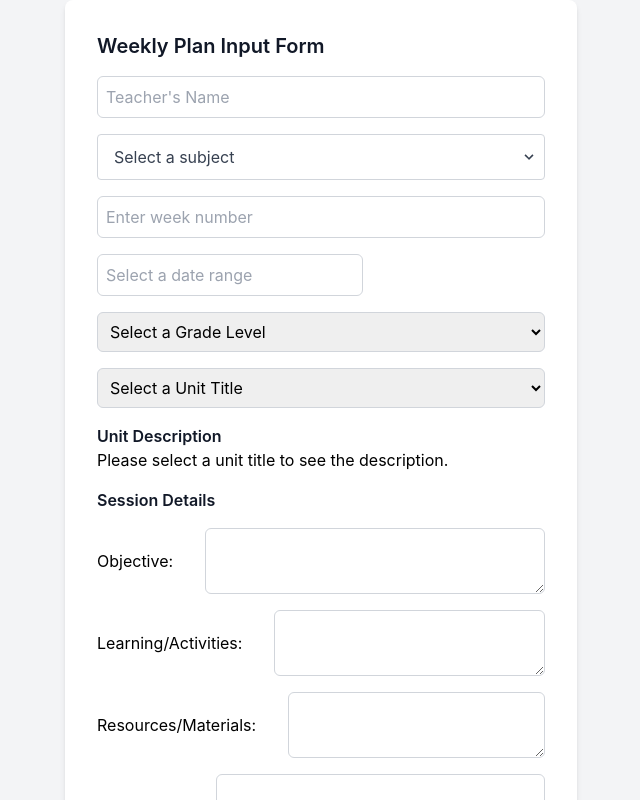
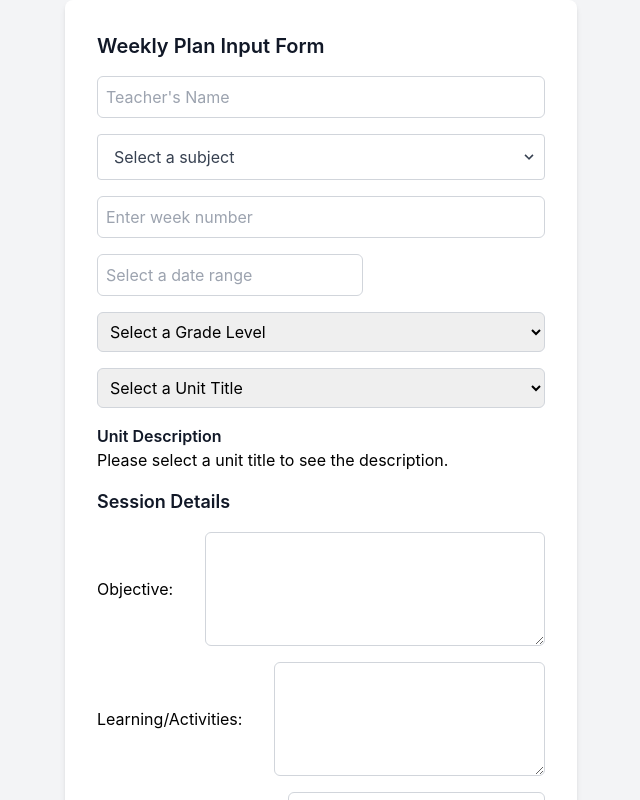
Before and after one commit to stingotho/react-weekly-plan-kbs, a React (Create React App) app: page / in a window 1280 px wide. Shown: the top 800 px of the page, without its empty margins (319-959 px from the left). Built offline with nearby package versions, Linux system fonts and the light colour scheme.

Commit message:
more space for the text area

```diff
--- a/src/components/SessionInput.js
+++ b/src/components/SessionInput.js
@@ -11,7 +11,7 @@
 
   return (
     <div className="space-y-4">
-      <h3 className="text-md font-semibold text-gray-900">Session Details</h3>
+      <h3 className="text-lg font-semibold text-gray-900">Session Details</h3>
       <div className="flex items-center space-x-4">
         <label htmlFor="objective" className="flex-1 text-right mr-4">
           Objective:
@@ -21,6 +21,7 @@
           id="objective"
           name="objective"
           value={sessionDetails.objective}
+          rows="4"
           onChange={handleChange}
         />
       </div>
@@ -33,6 +34,7 @@
           id="activities"
           name="activities"
           value={sessionDetails.activities}
+          rows="4"
           onChange={handleChange}
         />
       </div>
@@ -45,6 +47,7 @@
           id="resources"
           name="resources"
           value={sessionDetails.resources}
+          rows="4"
           onChange={handleChange}
         />
       </div>
@@ -57,6 +60,7 @@
           id="homework"
           name="homework"
           value={sessionDetails.homework}
+          rows="4"
           onChange={handleChange}
         />
       </div>
```
